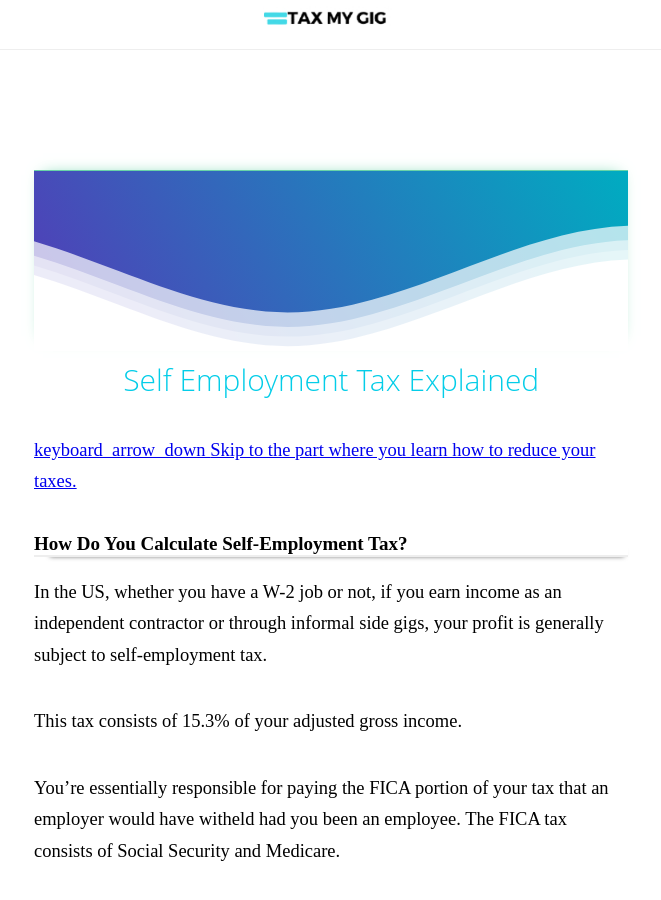
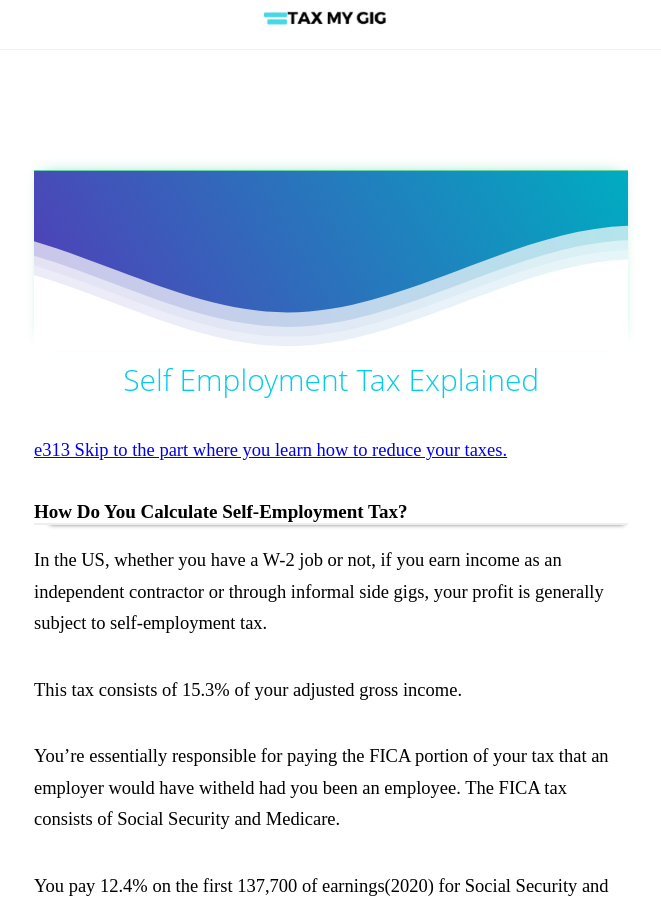
Before and after one commit to oblivionreb/oblivionreb.github.io, a Jekyll site: the page built from _posts/2020-10-17-self-employment-tax-explained.md, in a window 1280 px wide and 900 px high. Shown: the whole window, without its empty margins (316-977 px from the left). Built offline with Jekyll 4.4.1, drawn with Linux system fonts in a browser that asks for light colours; nearby versions of some CDN libraries.

Commit message:
Update 2020-10-17-self-employment-tax-explained.md

```diff
--- a/_posts/2020-10-17-self-employment-tax-explained.md
+++ b/_posts/2020-10-17-self-employment-tax-explained.md
@@ -33,9 +33,7 @@
 
 <h1> Self Employment Tax Explained </h1>
 
-<p><a href="#deduction-section"><span class="material-icons-outlined">
-keyboard_arrow_down
-</span> Skip to the part where you learn how to reduce your taxes.</a></p>
+<p><a href="#deduction-section"><span class="material-icons-outlined">e313</span> Skip to the part where you learn how to reduce your taxes.</a></p>
 
 <h3> How Do You Calculate Self-Employment Tax? </h3>
 
```
